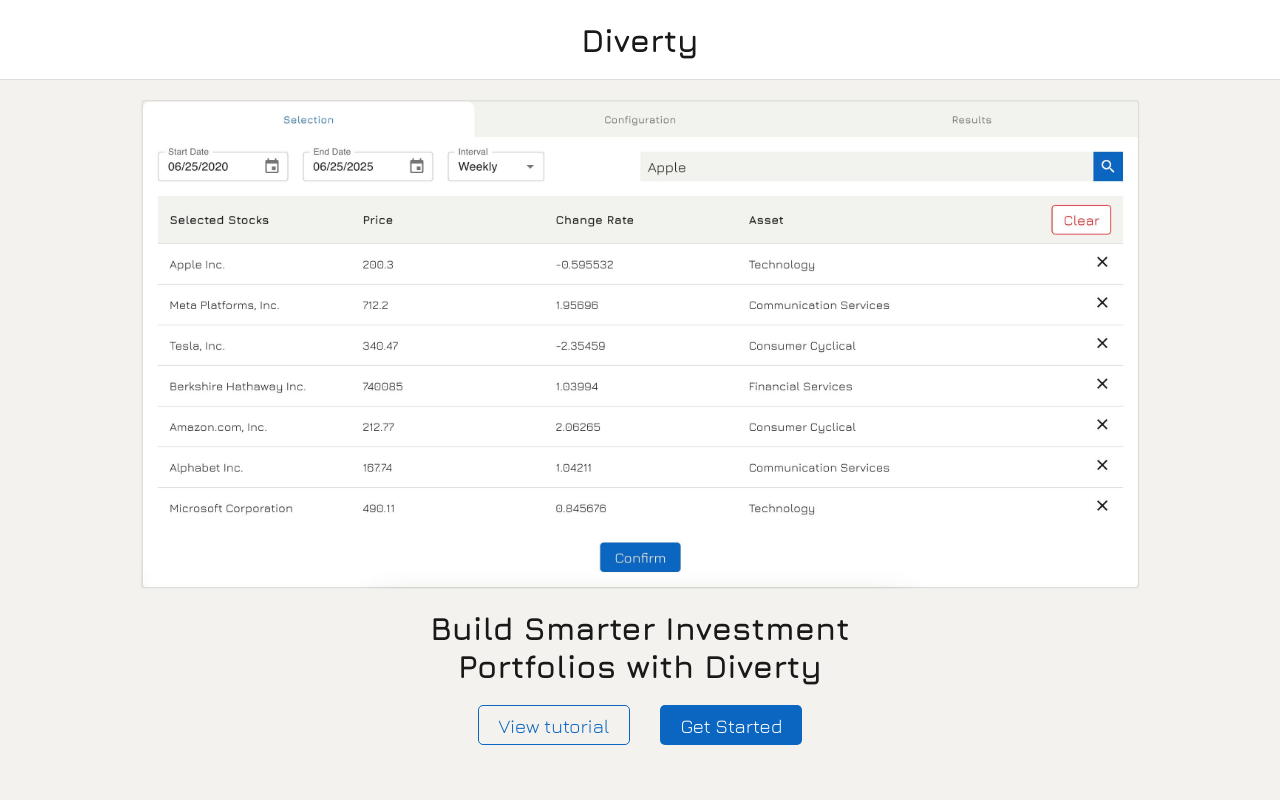
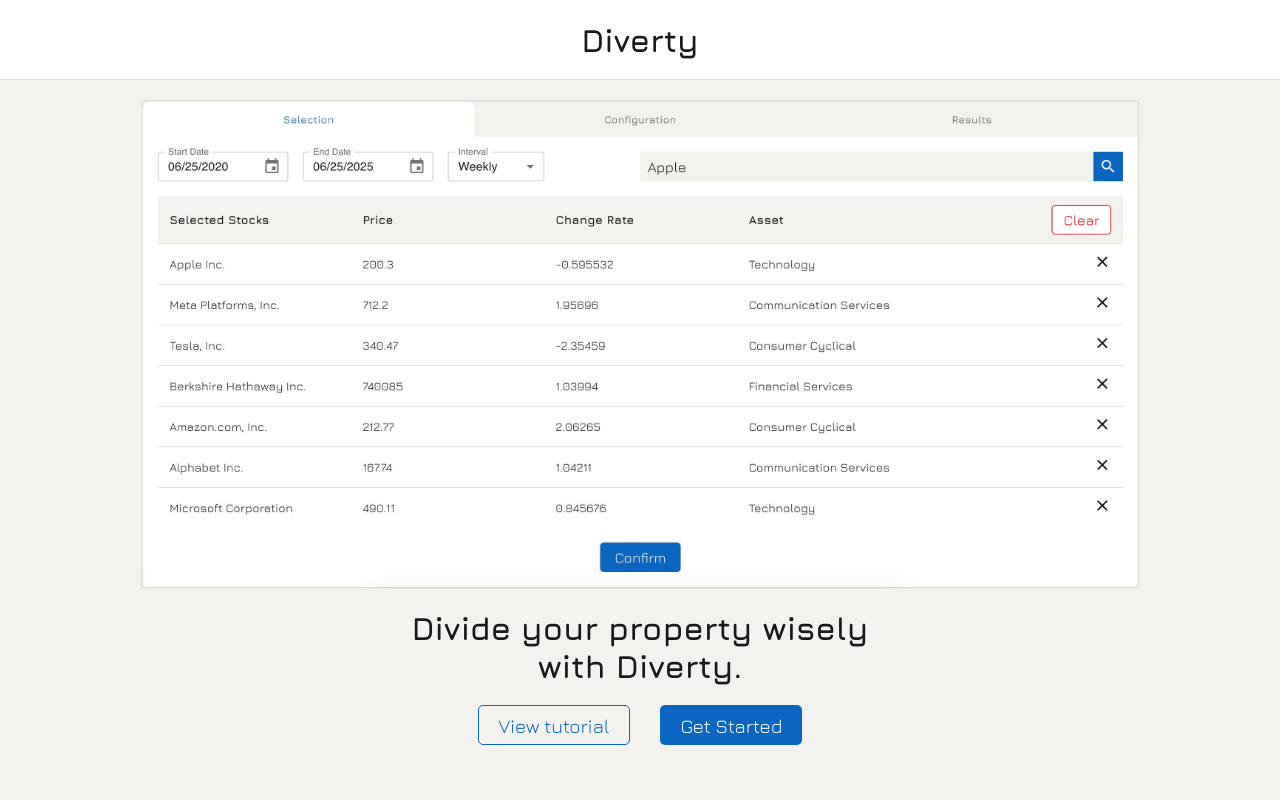
Before and after one commit to DatLitt/Diverty, a Next.js app: page / in a window 1280 px wide. Shown: the top 800 px of the page. Built offline with nearby package versions, Linux system fonts and the light colour scheme.

Commit message:
update error handling ui

```diff
--- a/app/components/Step1.tsx
+++ b/app/components/Step1.tsx
@@ -483,7 +483,7 @@
             )}
           </div>
         </div>
-        {insufficientDataStocks.length > 0 && (
+        {insufficientDataStocks.length > 0 && undefinedStocks.length === 0 && (
           <div className={styles.popup}>
             <div className={styles.popupContent}>
               <h3>Warning: Incomplete Data</h3>
@@ -536,6 +536,7 @@
                   <li key={stock.symbol}>{stock.shortname} </li>
                 ))}
               </ul>
+              <div className={styles.buttonGroup}>
                 <button
                   onClick={() =>
                     undefinedStocks.forEach((stock) => {
@@ -547,6 +548,7 @@
                   Delete all
                 </button>
                 <button onClick={() => setUndefinedStocks([])}>Close</button>
+              </div>
             </div>
           </div>
         )}
--- a/app/page.tsx
+++ b/app/page.tsx
@@ -15,8 +15,7 @@
           style={{ height: "auto" }} // auto-adjusts height to natural ratio
         />
         <h1 className={styles.slogan}>
-          {" "}
-          Build Smarter Investment Portfolios with Diverty
+          Divide your property wisely with Diverty.
         </h1>
         {/* <h2 className={styles.slogan2}>
         Optimize your investments with data-driven insights, efficient frontier
--- a/app/portfolio/page.module.css
+++ b/app/portfolio/page.module.css
@@ -368,7 +368,10 @@
   border-bottom: 1px solid var(--border);
   padding-left: 10px;
 }
-
+.buttonGroup {
+  display: flex;
+  gap: 20px;
+}
 .confirmButton {
 }
 
```
Lines whose indentation alone changed are shown as unchanged.
